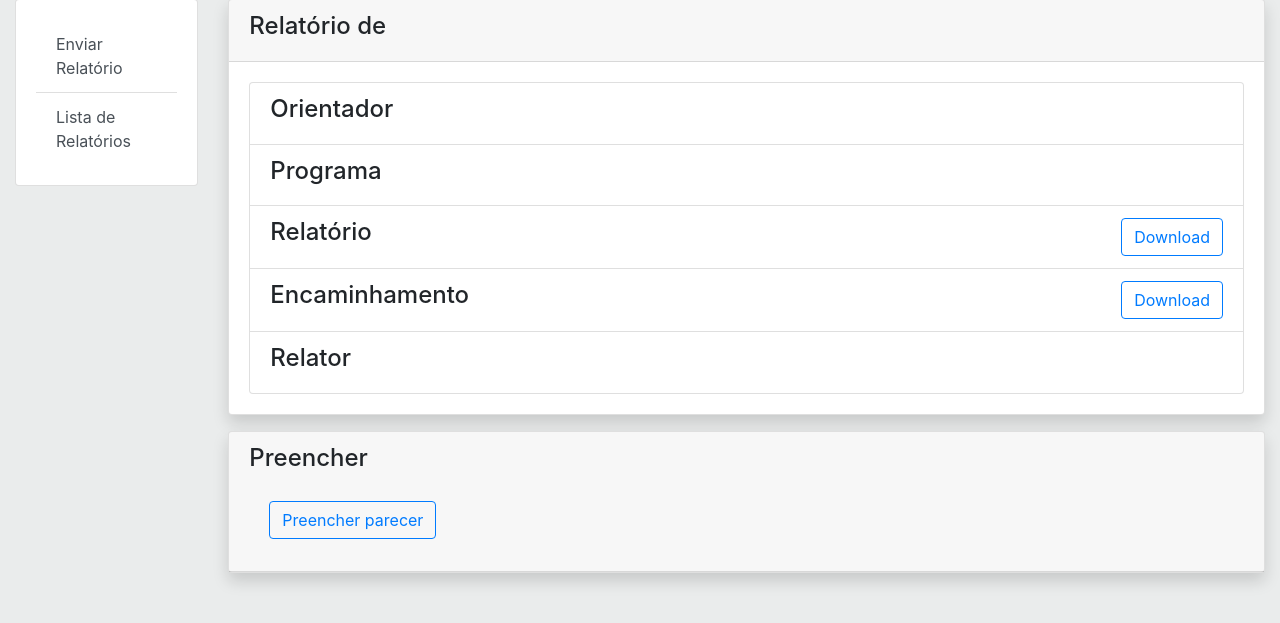
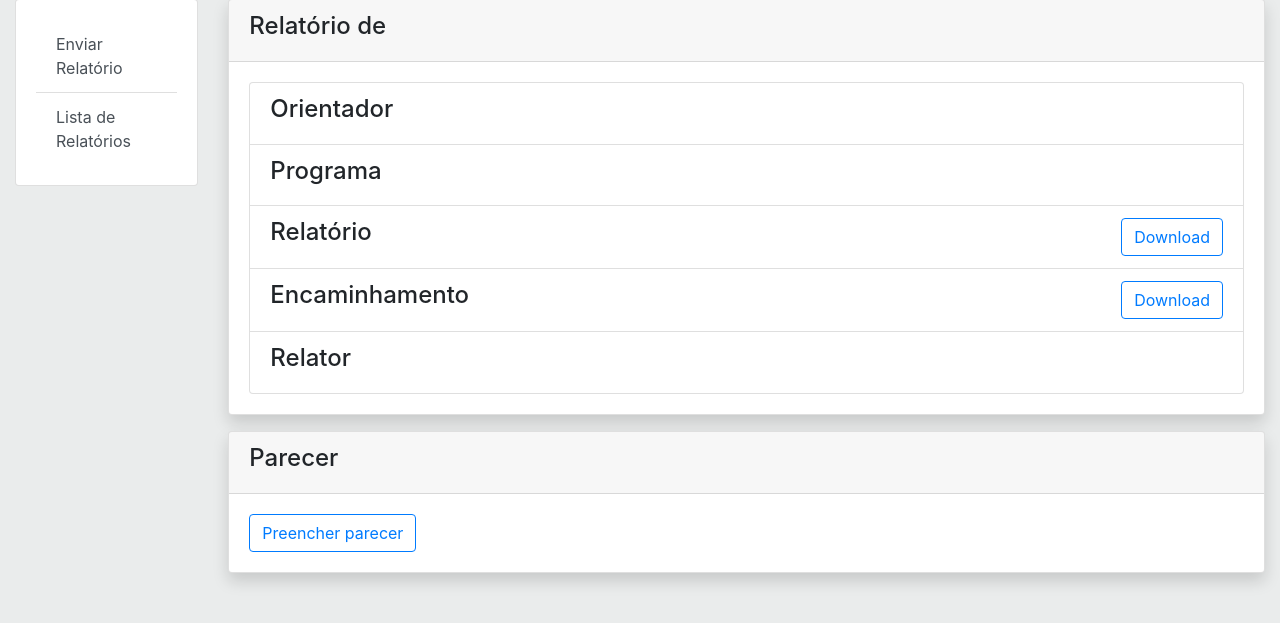
Before and after one commit to marcelosf/pos-relatorios, a Django app: template sispos/relatorios/templates/relatorios_update.html in a window 1280 px wide. Shown: the part 101-724 px from the top of the page. Run offline with Django 3.2, Linux system fonts and the light colour scheme; the template is opened without the code that fills it, so the values that code supplies are empty; parts of the project's set-up code (start-up, migrations or seed data) failed here and were passed over; some libraries are stand-ins or nearby versions.

Commit message:
Issue #82

```diff
--- a/sispos/relatorios/templates/relatorios_list.html
+++ b/sispos/relatorios/templates/relatorios_list.html
@@ -10,7 +10,7 @@
             {% include 'sidebar.html' %}
         </div>
         <div class="col-md-10">
-            <div class="card">
+            <div class="card shadow">
                 <div class="card-header"><h4>Lista de relatórios</h4></div>
                 {% include 'relatorios_list_filter.html' %}
                 <div class="card-body">
--- a/sispos/relatorios/templates/relatorios_update.html
+++ b/sispos/relatorios/templates/relatorios_update.html
@@ -61,12 +61,12 @@
 
                 <div class="card shadow mt-3">
                     <div class="card-header">
-                        <h4>Preencher</h4>
-                        <div class="card-body">
-                            <a href="{{ relatorio.get_parecer_url }}" class="btn btn-outline-primary">
-                                Preencher parecer
-                            </a>
-                        </div>
+                        <h4>Parecer</h4>
+                    </div>
+                    <div class="card-body">
+                        <a href="{{ relatorio.get_parecer_url }}" class="btn btn-outline-primary">
+                            Preencher parecer
+                        </a>
                     </div>
                 </div>
 
```
